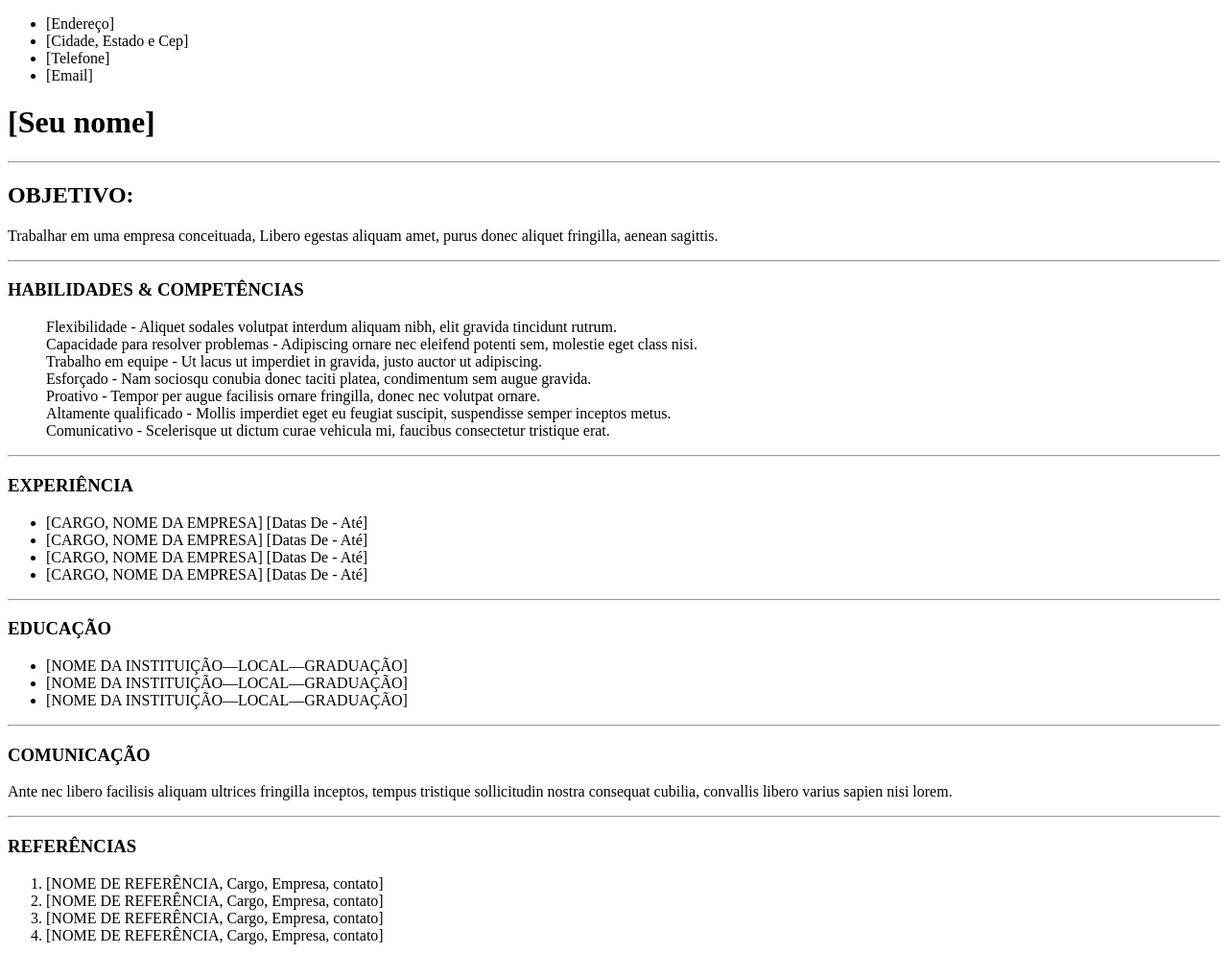
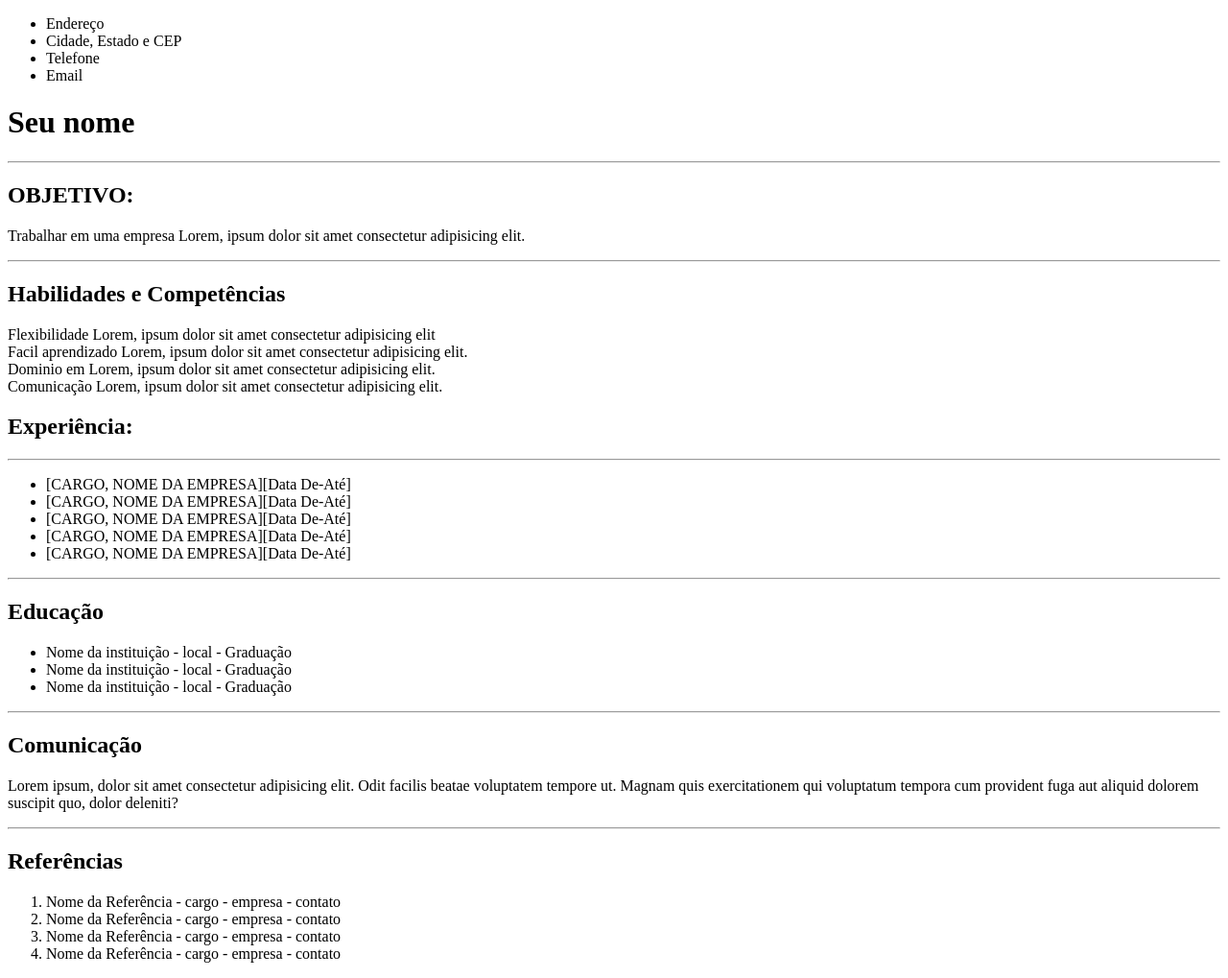
Before and after one commit to yasribe/html5-css3-senac, a plain HTML site: page _propostos/ex01/curriculo.html in a window 1280 px wide. Shown: the whole page at 96% size. Drawn offline with Linux system fonts and the light colour scheme.

Commit message:
update
exclusão e criação do ex02

```diff
--- a/_propostos/ex01/curriculo.html
+++ b/_propostos/ex01/curriculo.html
@@ -1,69 +1,55 @@
 <!DOCTYPE html>
 <html lang="pt-br">
 <head>
-	<meta charset="utf-8" />
-	<title>Curriculum</title>
+    <meta charset="UTF-8">
+    <meta http-equiv="X-UA-Compatible" content="IE=edge">
+    <meta name="viewport" content="width=device-width, initial-scale=1.0">
+    <title>Curriculo</title>
 </head>
 <body>
+    <ul>
+        <li>Endereço</li>
+        <li>Cidade, Estado e CEP</li>
+        <li>Telefone</li>
+        <li>Email</li>
+    </ul>
+    <h1>Seu nome</h1>
+    <hr>
+    <h2>OBJETIVO:</h2>
+    <P>Trabalhar em uma empresa Lorem, ipsum dolor sit amet consectetur adipisicing elit.</P>
+    <hr>
+    <h2>Habilidades e Competências</h2>
+    <p>Flexibilidade Lorem, ipsum dolor sit amet consectetur adipisicing elit <br>
+       Facil aprendizado Lorem, ipsum dolor sit amet consectetur adipisicing elit. <br>
+       Dominio em Lorem, ipsum dolor sit amet consectetur adipisicing elit. <br>
+       Comunicação Lorem, ipsum dolor sit amet consectetur adipisicing elit. </p>
+    <h2>Experiência:</h2>
+    <hr>
+    <ul>
+        <li>[CARGO, NOME DA EMPRESA][Data De-Até]</li>
+        <li>[CARGO, NOME DA EMPRESA][Data De-Até]</li>
+        <li>[CARGO, NOME DA EMPRESA][Data De-Até]</li>
+        <li>[CARGO, NOME DA EMPRESA][Data De-Até]</li>
+        <li>[CARGO, NOME DA EMPRESA][Data De-Até]</li>
 
-<ul>
-	<li> [Endereço]</li>
-	<li> [Cidade, Estado e Cep] </li>
-	<li> [Telefone]</li>
-	<li> [Email]</li>
-</ul>
-
-<p>
-<h1>[Seu nome]</h1>
-<hr>
-</p>
-<p>
-<h2>OBJETIVO: </h2> Trabalhar em uma empresa conceituada, Libero egestas aliquam amet, purus donec aliquet fringilla, aenean sagittis.
-</p>
-<hr>
-
-<dl>
-<dt> <h3>HABILIDADES & COMPETÊNCIAS </h3> </dt>
-<dd> Flexibilidade - Aliquet sodales volutpat interdum aliquam nibh, elit gravida tincidunt rutrum.</dd>
-<dd> Capacidade para resolver problemas - Adipiscing ornare nec eleifend potenti sem, molestie eget class nisi.</dd>
-<dd> Trabalho em equipe - Ut lacus ut imperdiet in gravida, justo auctor ut adipiscing. </dd>
-<dd> Esforçado - Nam sociosqu conubia donec taciti platea, condimentum sem augue gravida. </dd>
-<dd> Proativo - Tempor per augue facilisis ornare fringilla, donec nec volutpat ornare. </dd>
-<dd> Altamente qualificado - Mollis imperdiet eget eu feugiat suscipit, suspendisse semper inceptos metus. </dd>
-<dd> Comunicativo - Scelerisque ut dictum curae vehicula mi, faucibus consectetur tristique erat.</dd>
-</dl>
-<hr>
-
-<h3>EXPERIÊNCIA	</h3>
-<ul>
-<li>[CARGO, NOME DA EMPRESA] [Datas De - Até] </li>
-<li>[CARGO, NOME DA EMPRESA] [Datas De - Até] </li>
-<li>[CARGO, NOME DA EMPRESA] [Datas De - Até] </li>
-<li>[CARGO, NOME DA EMPRESA] [Datas De - Até] </li>
     </ul>
     <hr>
-<h3>EDUCAÇÃO </h3>
+    <h2>Educação</h2>
     <ul>
-<li>[NOME DA INSTITUIÇÃO—LOCAL—GRADUAÇÃO]</li>
-<li>[NOME DA INSTITUIÇÃO—LOCAL—GRADUAÇÃO]</li>
-<li>[NOME DA INSTITUIÇÃO—LOCAL—GRADUAÇÃO]</li>
+        <li>Nome da instituição - local - Graduação</li>
+        <li>Nome da instituição - local - Graduação</li>
+        <li>Nome da instituição - local - Graduação</li>
     </ul>
-
-<p>
     <hr>
-<h3>COMUNICAÇÃO </h3>
-Ante nec libero facilisis aliquam ultrices fringilla inceptos, tempus tristique sollicitudin nostra consequat cubilia, convallis libero varius sapien nisi lorem.
-</p>
+    <h2>Comunicação</h2>
+    <p>Lorem ipsum, dolor sit amet consectetur adipisicing elit. Odit facilis beatae voluptatem tempore ut. Magnam quis exercitationem qui voluptatum tempora cum provident fuga aut aliquid dolorem suscipit quo, dolor deleniti?</p>
     <hr>
-<p>
-<h3>REFERÊNCIAS </h3>
-</p>
+    <h2>Referências</h2>
     <ol>
-<li> [NOME DE REFERÊNCIA, Cargo, Empresa, contato] </li>
-<li> [NOME DE REFERÊNCIA, Cargo, Empresa, contato] </li>
-<li> [NOME DE REFERÊNCIA, Cargo, Empresa, contato] </li>
-<li> [NOME DE REFERÊNCIA, Cargo, Empresa, contato] </li>
+        <li>Nome da Referência - cargo - empresa - contato</li>
+        <li>Nome da Referência - cargo - empresa - contato</li>
+        <li>Nome da Referência - cargo - empresa - contato</li>
+        <li>Nome da Referência - cargo - empresa - contato</li>
     </ol>
-
 </body>
-</ html>
+</html>
```
Also changed, not shown: _propostos/ex01/index.html (deleted, +0 -55 lines), _propostos/ex02/desaparecido.html (added, +22 -0 lines), _propostos/ex02/desaparecidos.html (deleted, +0 -24 lines). Lines whose indentation alone changed are shown as unchanged.
